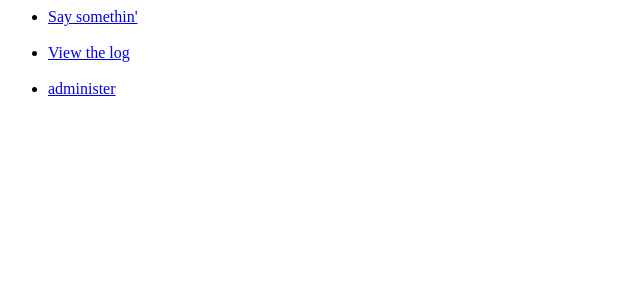
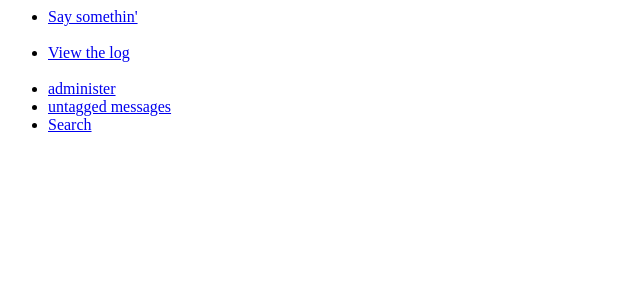
Before and after one commit to calcnerd256/telelogue, a Django app: page /chat/ in a window 1280 px wide. Shown: the top 300 px of the page, without its empty margins (0-640 px from the left). Run offline with Django 3.2, Linux system fonts and the light colour scheme.

Commit message:
navigation

```diff
--- a/chat/templates/chat/home.html
+++ b/chat/templates/chat/home.html
@@ -23,5 +23,15 @@
                     administer
                 </a>
             </li>
+            <li>
+                <a href="{% url "untagged_messages" %}">
+                    untagged messages
+                </a>
+            </li>
+            <li>
+                <a href="{% url 'message_search' %}">
+                    Search
+                </a>
+            </li>
         </ul>
 {% endblock content %}
```
Also changed, not shown: chat/templates/chat/chatmessage_list.html (+4 -4 lines).
